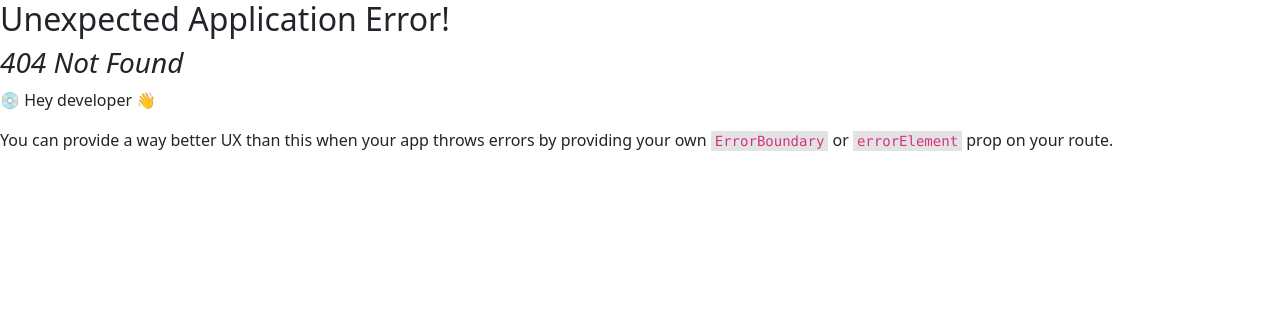
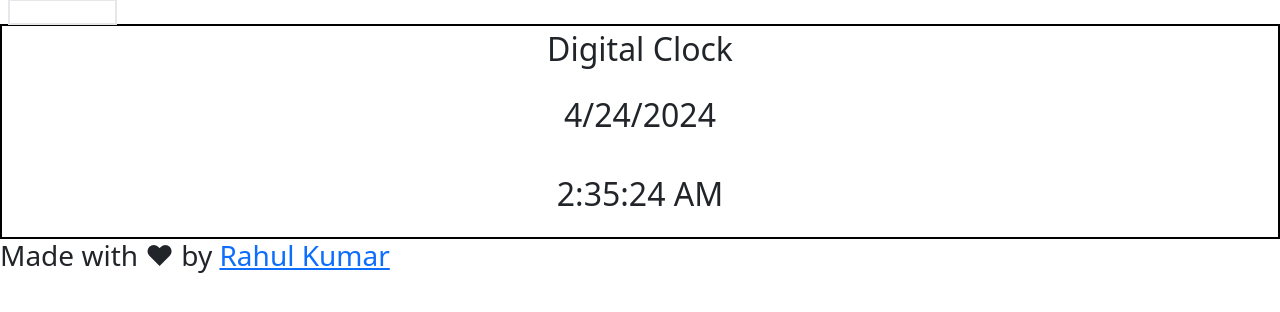
Before and after one commit to rahulkumarpahwa/kg-coding-react-projects, a React (Vite) app in the folder kg-coding-react-redux/: page /clock in a window 1280 px wide. Before the commit this address had no page. Shown: the top 312 px of the page. Built offline with nearby package versions, Linux system fonts and the light colour scheme.

Commit message:
created new routes and clock app

```diff
--- a/kg-coding-react-redux/src/App.jsx
+++ b/kg-coding-react-redux/src/App.jsx
@@ -1,12 +1,13 @@
 import { RouterProvider, createBrowserRouter } from "react-router-dom";
 import Todo from "./components/Todo/Todo";
 import Home from "./components/Home";
+import Clock from "./components/Clock/Clock";
 
 export const App = () => {
   const appRouter = createBrowserRouter([
     { path: "/", element: <Home /> },
     { path: "/todo", element: <Todo /> },
-    // { path: "/contact", element: <Contact /> },
+    { path: "/clock", element: <Clock /> },
   ]);
 
   return <RouterProvider router={appRouter} />;
--- a/kg-coding-react-redux/src/components/Card.jsx
+++ b/kg-coding-react-redux/src/components/Card.jsx
@@ -1,14 +1,15 @@
 import { Link } from "react-router-dom";
 
-const Card = ()=>{
-return (
-  <Link
-    to="/todo"
-    className="border-2 text-center no-underline border-black w-40 p-4 hover:scale-105 duration-200"
-  >
-    Todo App
-  </Link>
-);
+const Card = (props) => {
+  const { path, name } = props.data;
+  return (
+    <Link
+      to={path}
+      className="border-2 rounded-xl text-center no-underline border-black w-40 p-4 hover:scale-105 duration-200"
+    >
+      {name}
+    </Link>
+  );
 };
 
 export default Card;
--- /dev/null
+++ b/kg-coding-react-redux/src/components/Clock/Clock.jsx
@@ -0,0 +1,31 @@
+import { useEffect, useState } from "react";
+import BackButton from "../BackButton";
+import Socials from "../Socials";
+
+const Clock = ()=>{
+  const [date, setDate] = useState(new Date());
+  useEffect(()=>{
+    let TimeId = setInterval(() => setDate(new Date()), 1000);
+    return () => {
+      clearInterval(TimeId);
+    };
+  })
+
+return (
+  <div className="flex flex-col items-center justify-center my-36">
+    <BackButton />
+    <div className="border-2 border-black text-center rounded-xl ">
+      <h2 className="border-b-2 rounded-xl py-1 border-black bg-gradient-to-r from-slate-400 to-gray-300">
+        Digital Clock
+      </h2>
+      <h2 className="text-5xl p-3">{date.toLocaleDateString()}</h2>
+      <h2 className="p-3 font-bold text-8xl">
+        {date.toLocaleTimeString()}
+      </h2>
+    </div>
+    <Socials />
+  </div>
+);
+};
+
+export default Clock;
--- a/kg-coding-react-redux/src/components/Home.jsx
+++ b/kg-coding-react-redux/src/components/Home.jsx
@@ -12,10 +12,10 @@ const Home = () => {
       <div>
         <h2 className="text-center">You can go to following Projects:</h2>
         <div className="flex flex-wrap gap-20  my-8">
-          <Card />
-          <Card />
-          <Card />
-          <Card />
+          <Card data={{ path: "/todo", name: "Todo App" }} />
+          <Card data={{ path: "/clock", name: "Clock App" }} />
+          <Card data={{ path: "/clock", name: "Clock App" }} />
+          <Card data={{ path: "/clock", name: "Clock App" }} />
         </div>
       </div>
     </div>
--- a/kg-coding-react-redux/src/components/Todo/InputTodo.jsx
+++ b/kg-coding-react-redux/src/components/Todo/InputTodo.jsx
@@ -1,15 +1,16 @@
-const InputTodo = () => {
-  // const {input , setInput}= props;
+const InputTodo = (props) => {
+  const {input , setInput}= props;
+  console.log(props);
   return (
     <div className="flex my-3 gap-10 border-2 bg-slate-400 p-4 rounded-xl">
       <input
         type="text"
         className="border-2 w-96 py-1 border-white text-white  bg-slate-500 rounded-xl text-center outline-slate-400"
         placeholder="Type your task here!"
-        // value={input}
-        // onChange={(e) => {
-        //   setInput(e.target.value);
-        // }}
+        value={input}
+        onChange={(e) => {
+          setInput(e.target.value);
+        }}
       />
       <input
         className="border-2 border-white bg-slate-500 text-center rounded-lg px-2 text-white outline-slate-400"
--- a/kg-coding-react-redux/src/components/Todo/Todo.jsx
+++ b/kg-coding-react-redux/src/components/Todo/Todo.jsx
@@ -5,17 +5,18 @@ import Socials from "../Socials";
 import BackButton from "../BackButton";
 
 const Todo = () => {
-  const [input, setInput] = useState("hello");
+  const [input, setInput] = useState("");
   return (
     <div className="my-4 flex flex-col items-center">
       <BackButton />
       <h2 className="text-center font-bold"> Todo App</h2>
-      <InputTodo data={input} setInput={setInput} />
+      <InputTodo input={input} setInput={setInput} />
       <TodoItem />
       <TodoItem />
       <TodoItem />
       <TodoItem />
       <TodoItem />
+      <div>{input}</div>
       <Socials />
     </div>
   );
```
